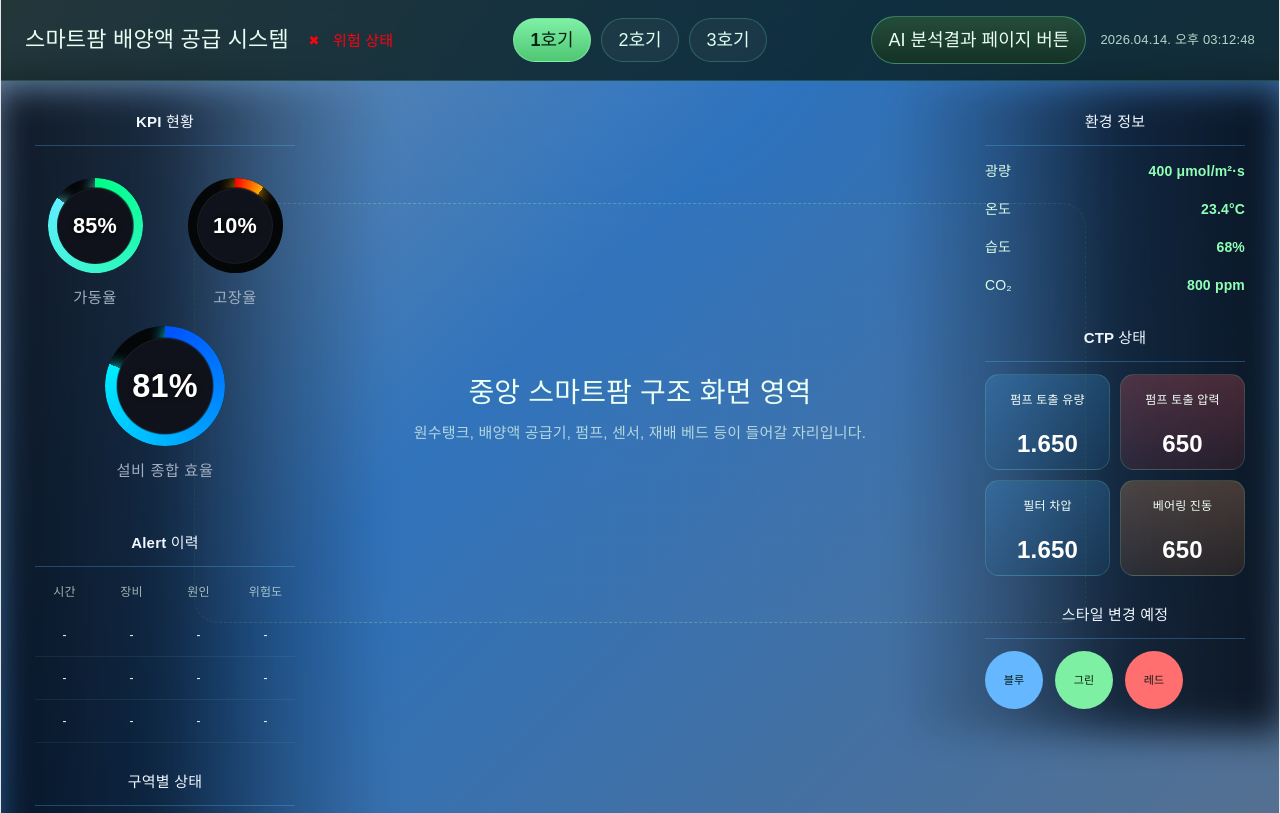
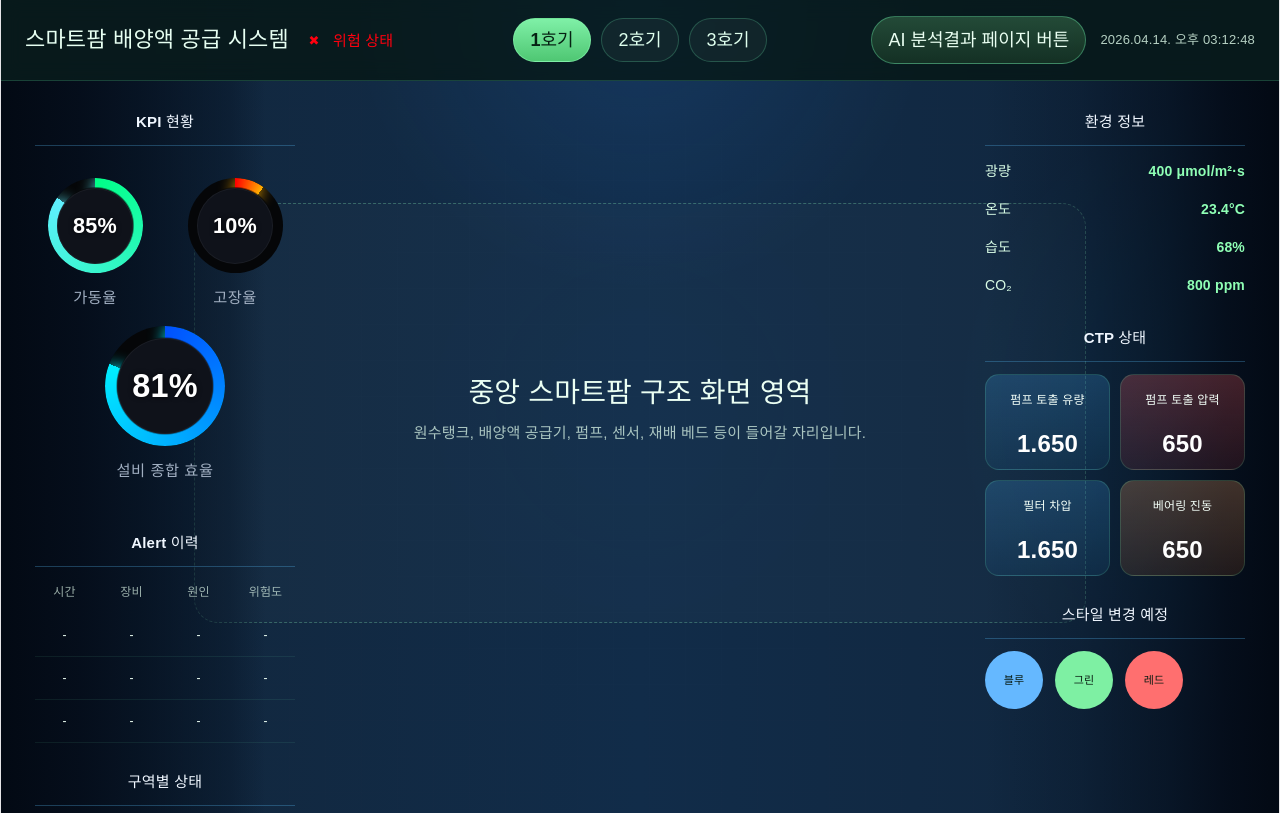
Before and after one commit to leon4study/human_A, a React (Vite) app in the folder frontend/: page / in a window 1280 px wide. Built offline with nearby package versions, Linux system fonts and the light colour scheme.

Commit message:
Update dashboard.css

```diff
--- a/frontend/src/app/styles/dashboard.css
+++ b/frontend/src/app/styles/dashboard.css
@@ -29,7 +29,7 @@ button {
   background:
     radial-gradient(circle at top, rgba(48, 140, 255, 0.12), transparent 28%),
     radial-gradient(circle at right center, rgba(38, 194, 255, 0.1), transparent 24%),
-    linear-gradient(135deg, #7590ad 0%, #2d71ba 42%, #547091 100%);
+    linear-gradient(90deg, #12263b 0%, #112c49 50%, #11253b 100%);
 }
 
 .dashboard__bg {
@@ -182,6 +182,47 @@ button {
   width: 100%;
   min-height: calc(100vh - 132px);
   padding: 22px 20px 90px;
+  overflow: hidden;
+}
+
+/* 왼쪽/오른쪽 전체 오버레이 레이어 */
+.dashboard__body::before,
+.dashboard__body::after {
+  content: "";
+  position: absolute;
+  top: 0;
+  bottom: 0;
+  width: 23%;
+  pointer-events: none;
+  z-index: 1;
+}
+
+/* 왼쪽 끝에서 시작해서 가운데로 갈수록 사라짐 */
+.dashboard__body::before {
+  left: 0;
+  background:
+    linear-gradient(
+      90deg,
+      rgba(2, 8, 18, 0.96) 0%,
+      rgba(3, 10, 22, 0.86) 28%,
+      rgba(4, 14, 28, 0.76) 48%,
+      rgba(5, 18, 34, 0.4) 78%,
+      rgba(5, 18, 34, 0) 90%
+    );
+}
+
+/* 오른쪽 끝에서 시작해서 가운데로 갈수록 사라짐 */
+.dashboard__body::after {
+  right: 0;
+  background:
+    linear-gradient(
+      270deg,
+      rgba(2, 8, 18, 0.96) 0%,
+      rgba(3, 10, 22, 0.88) 18%,
+      rgba(4, 14, 28, 0.68) 38%,
+      rgba(5, 18, 34, 0.32) 68%,
+      rgba(5, 18, 34, 0) 100%
+    );
 }
 
 .dashboard__center {
@@ -207,7 +248,7 @@ button {
   z-index: 6;
 }
 
-.dashboard__left-panels::before,
+/* .dashboard__left-panels::before,
 .dashboard__right-panels::before {
   content: "";
   position: absolute;
@@ -226,8 +267,8 @@ button {
     linear-gradient(
       90deg,
       rgba(2, 8, 18, 0.92) 0%,
-      rgba(4, 14, 28, 0.8) 42%,
-      rgba(5, 18, 34, 0.35) 72%,
+      rgba(4, 14, 28, 0.8) 40%,
+      rgba(5, 18, 34, 0.35) 100%,
       rgba(5, 18, 34, 0) 100%
     );
 }
@@ -242,7 +283,7 @@ button {
       rgba(5, 18, 34, 0.35) 72%,
       rgba(5, 18, 34, 0) 100%
     );
-}
+} */
 
 .dashboard__left-panels {
   left: 34px;
```
